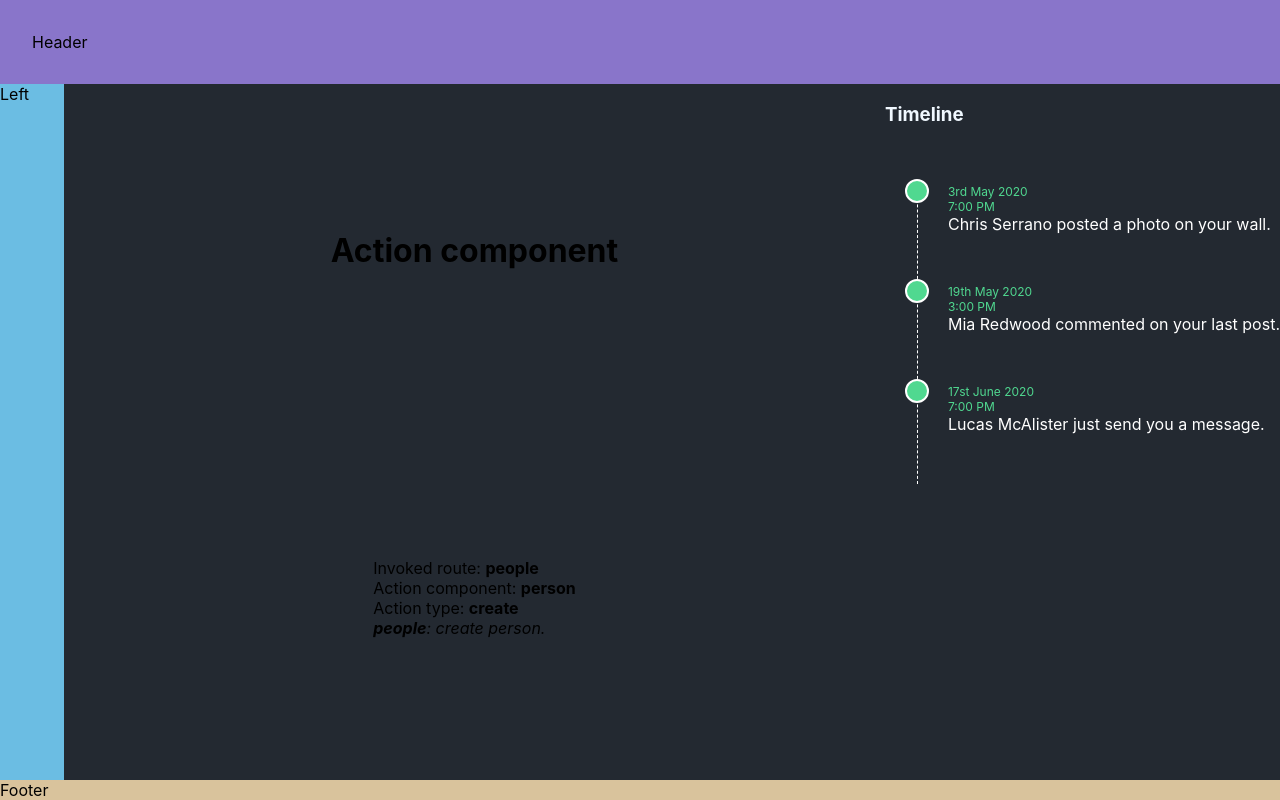
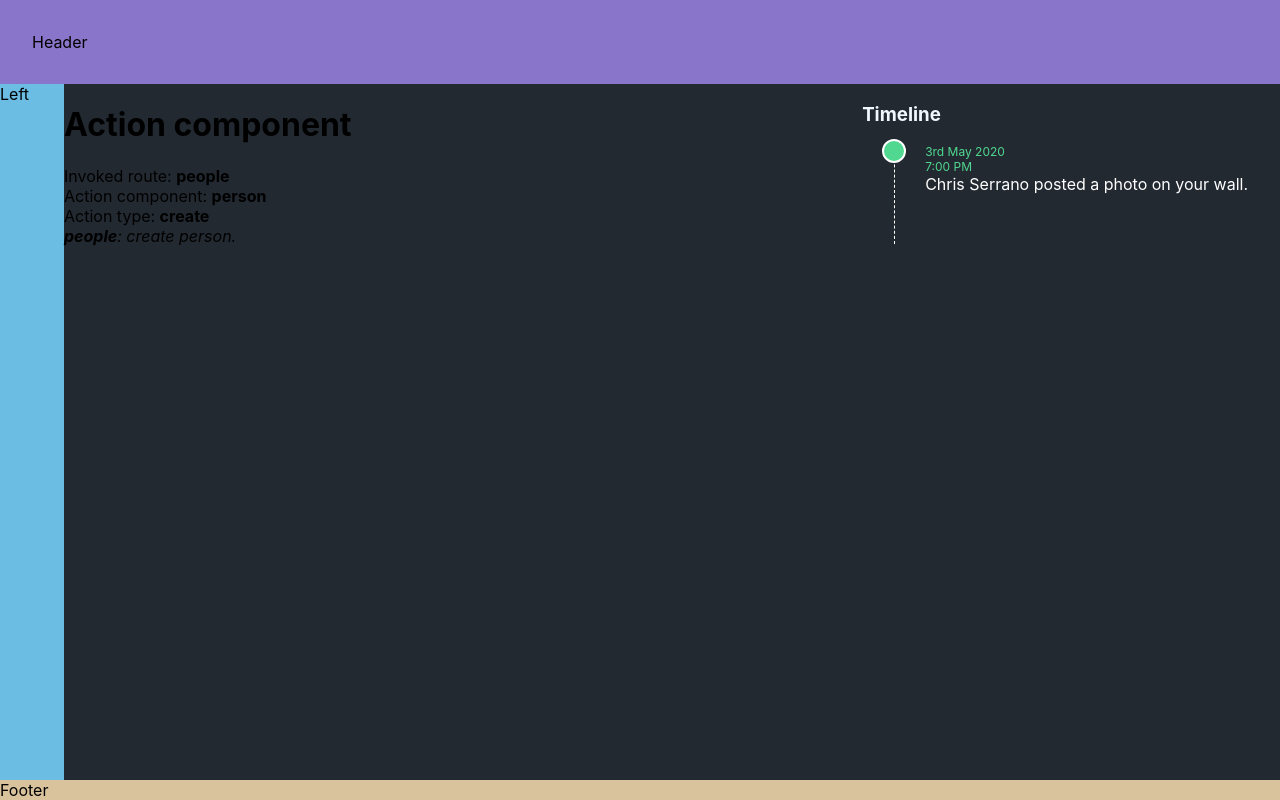
Before and after one commit to eduardomessias/hrp, a Next.js app: page / in a window 1280 px wide. Built offline with nearby package versions, Linux system fonts and the light colour scheme.

Commit message:
timeline

```diff
--- /dev/null
+++ b/components/timeevent.js
@@ -0,0 +1,10 @@
+import styles from '../styles/timeevent.module.css'
+
+export default function TimeEvent({date, time, details}) {
+    return (
+        <li class={styles.timeevent}>
+            <div class={styles.timestamp}>{date}<br />{time}</div>
+            <div class={styles.eventdetails}>{details}</div>
+        </li>
+    )
+}
--- a/components/timeline.js
+++ b/components/timeline.js
@@ -1,22 +1,13 @@
 import styles from '../styles/timeline.module.css'
+
+import TimeEvent from   './timeevent'
 
 export default function Timeline() {
     return (
         <>
             <h3>Timeline</h3>
-            <ul class={styles.rb}>
-                <li>
-                    <div class={styles.timestamp}>3rd May 2020<br/> 7:00 PM</div>
-                    <div class={styles.itemtitle}>Chris Serrano posted a photo on your wall.</div>
-                </li>
-                <li>
-                    <div class={styles.timestamp}>19th May 2020<br/> 3:00 PM</div>
-                    <div class={styles.itemtitle}>Mia Redwood commented on your last post.</div>
-                </li>
-                <li>
-                    <div class={styles.timestamp}>17st June 2020<br/> 7:00 PM</div>
-                    <div class={styles.itemtitle}>Lucas McAlister just send you a message.</div>
-                </li>
+            <ul class={styles.timeline}>
+                <TimeEvent date="3rd May 2020" time="7:00 PM" details="Chris Serrano posted a photo on your wall." />
             </ul>
         </>
     )
--- a/styles/Home.module.css
+++ b/styles/Home.module.css
@@ -33,8 +33,8 @@
 
     grid-column: 2 / 3;
 
-    display: grid;
-    place-items: center;
+    /* display: grid; */
+    /* place-items: center; */
 }
 
 .footer {
--- /dev/null
+++ b/styles/timeevent.module.css
@@ -0,0 +1,40 @@
+li.timeevent {
+  list-style: none;
+  margin: auto;
+  margin-left: 2rem;
+  margin-right: 2rem;
+  min-height: 50px;
+  border-left: 1px dashed #fff;
+  padding: 0 0 50px 30px;
+  position: relative;
+}
+li.timeevent::last-child {
+  border-left: 0;
+}
+li.timeevent::before {
+  position: absolute;
+  left: -13px;
+  top: -5px;
+  content: " ";
+  border: 2px solid rgba(255, 255, 255, 1);
+  border-radius: 500%;
+  background: #50d890;
+  height: 20px;
+  width: 20px;
+  transition: all 500ms ease-in-out;
+}
+li.timeevent:hover::before {
+  border-color: #232931;
+  transition: all 500ms ease-in-out;
+}
+
+li.timeevent > div.timestamp {
+  color: #50d890;
+  position: relative;
+  width: 100px;
+  font-size: 12px;
+}
+
+li.timeevent > div.eventdetails {
+  color: #fff;
+}
--- a/styles/timeline.module.css
+++ b/styles/timeline.module.css
@@ -1,46 +1,5 @@
-ul.rb {
-  margin: 2.5em 0;
+ul.timeline {
+  margin: 0;
   padding: 0;
   display: inline-block;
 }
-
-ul.rb > li {
-  list-style: none;
-  margin: auto;
-  margin-left: 2em;
-  min-height: 50px;
-  /* border-left: 1px dashed #fff; */
-  border-left: 1px dashed #fff;
-  padding: 0 0 50px 30px;
-  position: relative;
-}
-ul.rb > li::last-child {
-  border-left: 0;
-}
-ul.rb > li::before {
-  position: absolute;
-  left: -13px;
-  top: -5px;
-  content: " ";
-  border: 2px solid rgba(255, 255, 255, 1);
-  border-radius: 500%;
-  background: #50d890;
-  height: 20px;
-  width: 20px;
-  transition: all 500ms ease-in-out;
-}
-ul.rb > li:hover::before {
-  border-color: #232931;
-  transition: all 500ms ease-in-out;
-}
-
-ul.rb > li .timestamp {
-  color: #50d890;
-  position: relative;
-  width: 100px;
-  font-size: 12px;
-}
-
-.itemtitle {
-  color: #fff;
-}
```
